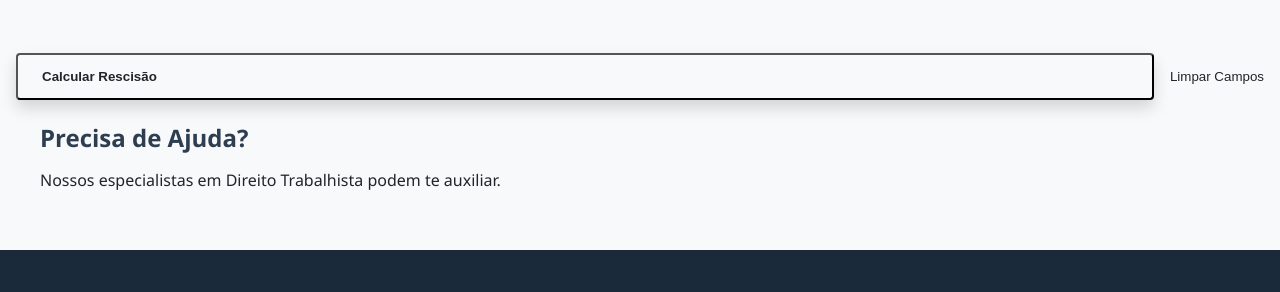
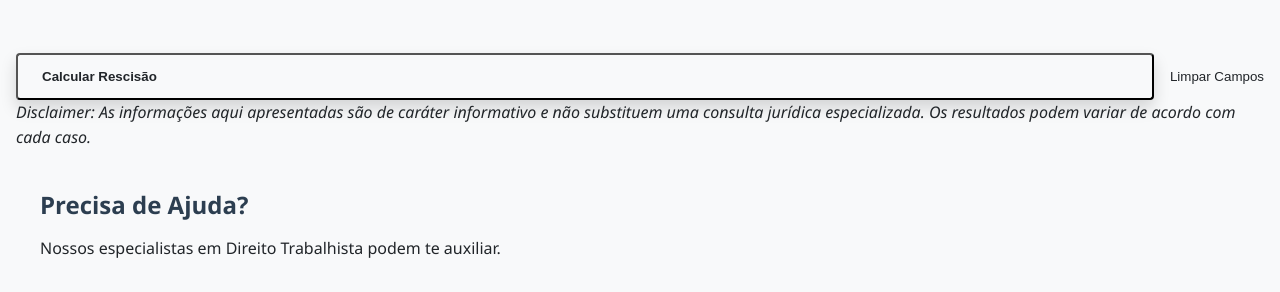
Before and after one commit to maiconcs7/cunha.adv, a plain HTML site: page ferramentas/calculadora-rescisao.html in a window 1280 px wide. Shown: the part 1425-1717 px from the top of the page. Drawn offline with Linux system fonts and the light colour scheme.

Commit message:
Update calculadora-rescisao.html

```diff
--- a/ferramentas/calculadora-rescisao.html
+++ b/ferramentas/calculadora-rescisao.html
@@ -129,6 +129,7 @@
                 <div id="detalhesResultado"></div>
                 <p class="aviso-resultado-rd"><strong>Atenção:</strong> Este é um cálculo estimado e não substitui uma consulta com um profissional especializado. Os valores podem variar de acordo com particularidades do contrato e da legislação vigente.</p>
             </div>
+   <p class="disclaimer"><em>Disclaimer: As informações aqui apresentadas são de caráter informativo e não substituem uma consulta jurídica especializada. Os resultados podem variar de acordo com cada caso.</em></p>
         </div>
 
       <div class="sidebar-widget-rd">
```
